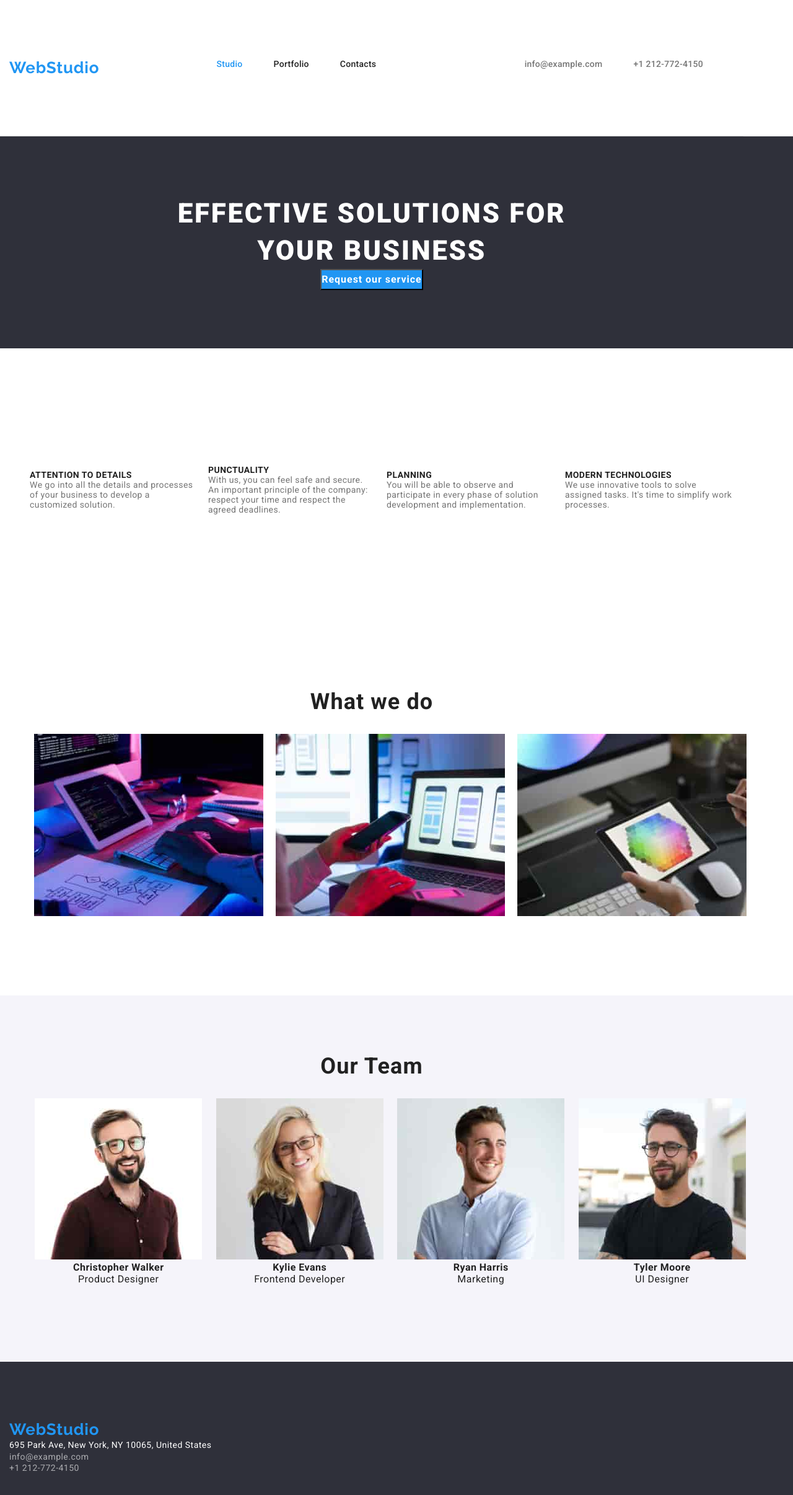
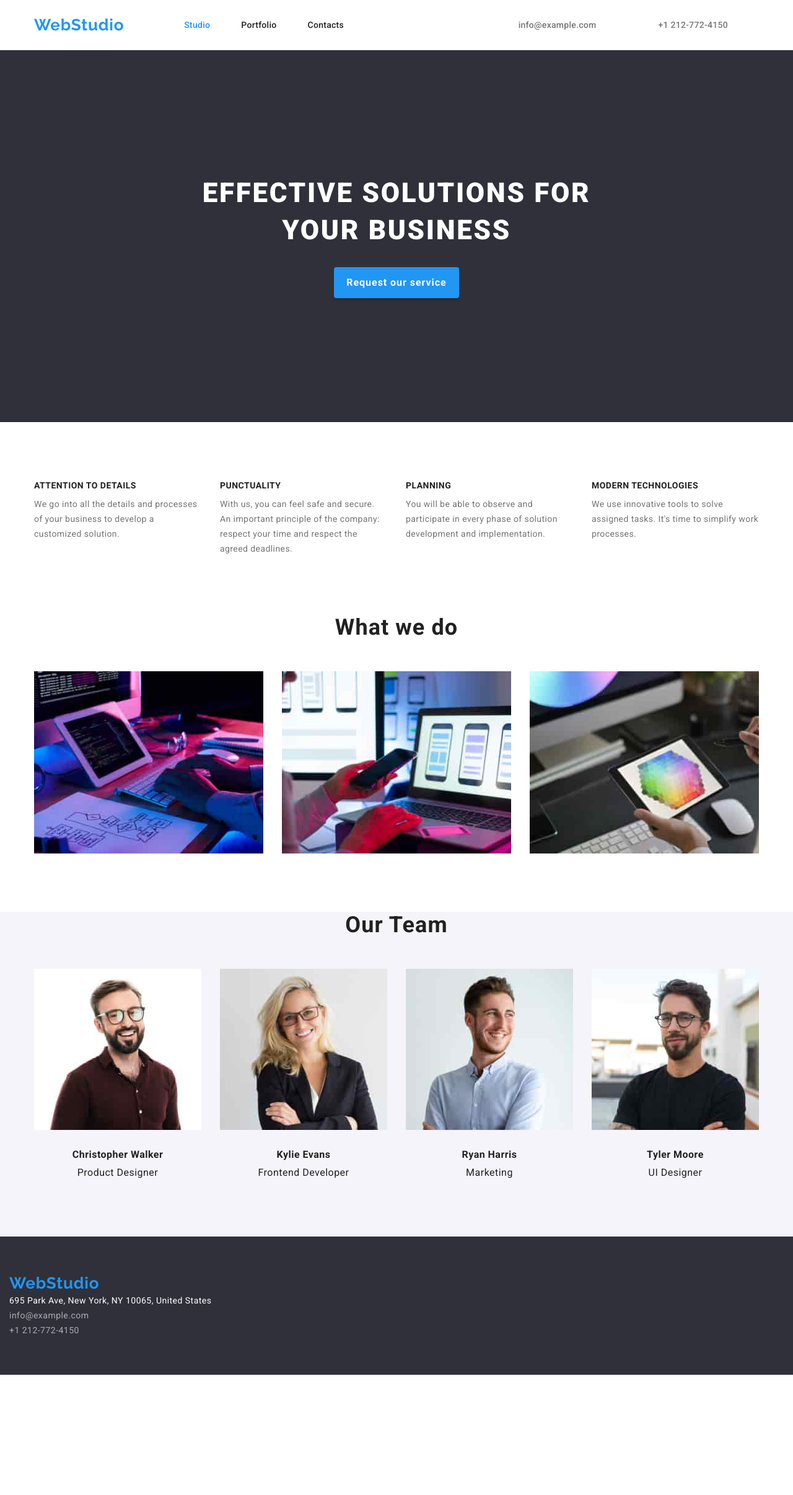
Before and after one commit to jiml268/goit-markup-hw-03, a plain HTML site: page index.html in a window 1280 px wide. Shown: the whole page at 62% size. After the commit the page ends 2218 px from the top, so only its background shows below. Drawn offline with nearby package versions, Linux system fonts and the light colour scheme.

Commit message:
correction to homework

```diff
--- a/css/styles.css
+++ b/css/styles.css
@@ -17,146 +17,139 @@
     padding: 0;
 }
 
-.display-flex-row{
-    display: flex;
-    flex-direction: row;
-    align-items: center;
-    justify-content: center;
-    flex-wrap: wrap;
-    width:1170px;
-    justify-content: space-around;
-    margin: 30px;
+p, h1, h2, h3, h4,h5,h6{
+    margin-top: 0;
+    margin-bottom: 0;
 }
 
 
-
-.container{
-width:1200px;
+ul {
+    list-style-type: none;
+    margin-top: 0;
+        margin-bottom: 0;
+        padding-left: 0;
 }
 
-.section{
-width: 1200px;
-padding-top: 94px;
-padding-bottom: 94px;
-padding-left: 15px;
-padding-right: 15px;}
 
-
-
-body {font-family: 'Roboto', sans-serif;
+body {
+    font-family: 'Roboto', sans-serif;
     color: var(--main-text-color);
-    font-weight: 500px;
+    font-weight: 500;
     letter-spacing: 0.03em;
 }
 
-.header-bar{display: flex;
-    justify-content: space-between;
-        flex-wrap: wrap;
-        flex-direction: row;
-    border-bottom: 1px solid var(--border-color);
+a {
+    text-decoration: none;
 }
 
-    .header-bar ul{display: flex;
-}
-
-ul{
-    list-style-type: none;
-}
-
-a {text-decoration: none;}
-
-a:hover, a:focus {
+a:hover,
+a:focus {
     color: var(--accent-color);
 }
 
-button{
+button {
     cursor: pointer;
 }
 
-button:hover, button:focus {background:var(--accent-color);}
+img{
+    display: block;
+    max-width: 100%;
+    height: auto;
+}
 
-.navigation-link{
-font-weight: 500;
-    font-size: 14px;
-    line-height: cal(16/14);
-    letter-spacing: 0.02em;
-    color: var(--main-text-color);
+.container {
+    width: 1200px;
+    padding-left: 15px;
+        padding-right: 15px;
+        margin: 0 auto;
+
+}
+
+.section {
+    padding-top: 94px;
+    padding-bottom: 94px;
+
+}
+
+
+/* HEADER */
+header{
+    border-bottom: 1px solid var(--border-color)
+}
+
+.header-bar {
+    display: flex;
+    align-items: center;
+}
+
+.logo {
+    font-family: 'raleway', sans-serif;
+    ;
+    font-weight: 700;
+    font-size: 26px;
+    line-height: 31px;
+    letter-spacing: 0.03em;
+    color: var(--accent-color);
+    margin-right: 97px;
+}
+
+.navigation-list {
+    display: flex;
+}
+
+.navigation-item:not(:last-child){
 margin-right: 50px;
 }
 
-.current-page {color: var(--accent-color);}
-
-.contact-link{
+.navigation-link {
     font-weight: 500;
     font-size: 14px;
-    line-height: cal(14/16);
+    line-height: calc(16/14);
+    letter-spacing: 0.02em;
+    color: var(--main-text-color);
+    display: block;
+    padding-top: 32px;
+    padding-bottom: 32px;
+
+}
+
+
+.current-page {
+    color: var(--accent-color);
+}
+
+.header-contacts-list{
+display: flex;
+margin-left: auto;
+}
+
+.header-contact-item:not(:last-child) {
+        margin-right: 50px;
+    }
+
+.contact-link {
+    font-weight: 500;
+    font-size: 14px;
+    line-height: calc(14/16);
     letter-spacing: 0.02em;
     color: var(--secondary-text-color);
     margin-right: 50px;
 }
 
-.contact-link:hover, .contact-link:focus{
+.contact-link:hover,
+.contact-link:focus {
     font-size: 14px;
-    line-height:cal(14/16);
+    line-height: calc(14/16);
     letter-spacing: 0.02em;
     color: var(--accent-color);
 }
 
-.footer-layout{
-    width: 1200px;
-padding-top: 60px;
-padding-bottom: 60px;
-padding-left: 15px;
-padding-right: 15px;}
+/*HERO*/
 
-
-.footer-address {
-    display: block;
-    font-style: normal;
-    color: var(--white-text-color);
-}
-
-
-.site-footer {
-      background-color: #2F303A;}
-
-.footer-addreess-link {
-      font-weight: 400;
-      font-size: 14px;
-      line-height: cal(24/14);
-      color: var(--white-text-color);
-}
-
-  .footer-addreess:hover,
-  .footer-addreess:focus {
-    color: var(--accent-color);
-  }
-
-  .foot-contact {
-      font-weight: 400;
-      font-size: 14px;
-      line-height: cal(24/14);
-      color: var(--footer-contact-color);
-  }
-
-  .foot-contact:hover,
-  .foot-contact:focus {
-    color: var(--accent-color);
-  }
-
-.logo {
-    font-family: 'raleway', sans-serif;;
-    font-weight: 700;
-    font-size: 26px;
-    line-height: 31px;
-    letter-spacing: 0.03em;
-    color: var(--accent-color);
-}
-
-/*Studio formating*/
-
-.solutions-hero {
+.hero-section {
     background-color: #2F303A;
+    padding-top: 200px;
+    padding-bottom: 200px;
 
 }
 
@@ -175,10 +168,12 @@ padding-right: 15px;}
     letter-spacing: 0.06em;
     text-transform: uppercase;
     color: var(--white-text-color);
-    width:696px;
+    width: 696px;
+    margin-bottom: 30px;
 }
 
 .hero-button {
+    font-family: Roboto;
     font-weight: 700;
     font-size: 16px;
     line-height: calc(30/16);
@@ -186,94 +181,279 @@ text-align: center;
     letter-spacing: 0.06em;
     background-color: var(--accent-color);
     color: var(--white-text-color);
+    padding: 10px 20px;
+    border: none;
+    box-shadow: 0px 4px 4px rgba(0, 0, 0, 0.15);
+        border-radius: 4px;
 }
 
-.hero-button:hover, .hero-button:focus{
+.hero-button:hover,
+.hero-button:focus {
     background-color: darkblue;
 }
 
-.our-team{
+
+
+/* FEATURES */
+.feature-title-hide{
+    position: absolute;
+        width: 1px;
+        height: 1px;
+        margin: -1px;
+        border: 0;
+        padding: 0;
+        white-space: nowrap;
+        clip-path: inset(100%);
+        clip: rect(0 0 0 0);
+        overflow: hidden;
+}
+
+
+
+.features-list {
+    display: flex;
+
+
+}
+
+.feature-item:not(:last-child){
+margin-right: 30px;
+}
+
+.feature-item{
+    width: 270px;
+}
+
+.feature-title {
+    font-weight: 700;
+    font-size: 14px;
+    line-height: calc(16/14);
+    text-transform: uppercase;
+    color: var(--main-text-color);
+    margin-bottom: 10px;
+
+}
+
+.featues-text {
+    font-weight: 400;
+    font-size: 14px;
+    line-height: calc(24/14);
+    letter-spacing: 0.03em;
+    color: var(--main-title-color);
+}
+
+/*WHAT WE DO*/
+.what-we-do-section{
+    padding-top: 0;
+}
+
+.what-we-do-title{
+    font-weight: 700;
+        font-size: 36px;
+        line-height: calc(42/36);
+        text-align: center;
+        letter-spacing: 0.03em;
+        color: var(--main-text-color);
+        margin-bottom: 50px;
+}
+
+.what-we-do-list{
+    display: flex;
+}
+
+.what-we-do-item:not(:last-child) {
+    margin-right: 30px;
+}
+
+/*OUR TEAM*/
+
+.our-team-section {
+    padding-top: 0;
     background-color: var(--secondary-background);
 }
-.section-description{
+
+.our-team-title {
     font-weight: 700;
     font-size: 36px;
-        line-height: cal(42/36);
+    line-height: calc(42/36);
+    text-align: center;
+    letter-spacing: 0.03em;
+    color: var(--main-text-color);
+    margin-bottom: 50px;
+}
+
+.our-team-list {
+    display: flex;
+}
+
+.our-team-item:not(:last-child) {
+    margin-right: 30px;
+}
+
+.section-description {
+    font-weight: 700;
+    font-size: 36px;
+    line-height: calc(42/36);
     text-align: center;
     letter-spacing: 0.03em;
 
     color: var(--main-text-color);
 }
 
-.features{
-    display: flex;
-    flex-direction: row;
-    align-items: center;
-    justify-content: space-evenly;
 
-}
 
-.feature-title{
-    font-weight: 700;
-    font-size: 14px;
-    line-height: cal(16/14);
-    text-transform: uppercase;
-    color: var(--main-text-color);
-    width: 270px;
-}
-
-.featues-text{
-font-weight: 400;
-font-size: 14px;
-line-height: cal(24/14);
-letter-spacing: 0.03em;
-color: var(--main-title-color);
-width: 270px;
-}
-
-.employee-name{
+.employee-name {
+    padding-top: 30px;
+    padding-bottom: 10px;
     font-size: 16px;
-    line-height: cal(19/16);
+    line-height: calc(19/16);
     text-align: center;
     letter-spacing: 0.03em;
 }
 
 
-.employee-postion{
+.employee-postion {
     font-weight: 400;
     font-size: 16px;
     line-height: calc(19/16);
     text-align: center;
 }
 
+/*FOOTER*/
 
-/*portfolio formating*/
-
-.protfolio-work-button {
-    font-size: 16px;
-    font-weight: 500;
-    line-height: cal(26/16);
-    text-align: center;
-    color: var(--main-text-color);
-    margin-right: 8px;
-
-}
-.protfolio-work-button:hover, .protfolio-work-button:focus{
-    background-color:var(--accent-color);
-    color:var(--white-text-color)
-}
-
-.project-type{
-    font-weight: 400;
-    font-size: 16px;
-    line-height: cal(30/16);
-    color: var(--main-title-color);
+.footer-section {
+    width: 1200px;
+    padding-top: 60px;
+    padding-bottom: 60px;
+    padding-left: 15px;
+    padding-right: 15px;
 }
 
 
-.project-title{
+
+
+
+.footer-address {
+    display: block;
+    font-style: normal;
+    color: var(--white-text-color);
+}
+
+
+.site-footer {
+    background-color: #2F303A;
+}
+
+.footer-addreess-link {
+    font-weight: 400;
+    font-size: 14px;
+    line-height: calc(24/14);
+    color: var(--white-text-color);
+}
+
+.footer-addreess:hover,
+.footer-addreess:focus {
+    color: var(--accent-color);
+}
+
+.foot-contact {
+    font-weight: 400;
+    font-size: 14px;
+    line-height: calc(24/14);
+    color: var(--footer-contact-color);
+}
+
+.foot-contact:hover,
+.foot-contact:focus {
+    color: var(--accent-color);
+}
+
+
+
+/*portfolio Paage formating*/
+
+
+.portfolio-section {
+    padding-top: 0;}
+
+/*BUTTON SECTION*/
+
+.portfolio-button-list{
+    display:flex;
+flex-direction: row;
+width: 462px;
+margin-left: auto;
+margin-right:auto ;
+margin-bottom: 50px;
+}
+
+
+
+.portfolio-button-item:not(:last-child){
+    padding-right: 8px;
+}
+
+
+.protfolio-work-button {
+    font-family: Roboto;
+    font-size: 16px;
+    font-weight: 500;
+    line-height: calc(26/16);
+    text-align: center;
+    color: var(--main-text-color);
+    background: #F5F4FA;;
+    padding: 26px 6px;
+    border: none;
+
+}
+
+.protfolio-work-button:hover,
+.protfolio-work-button:focus {
+    background-color: var(--accent-color);
+  color: var(--white-text-color)
+
+}
+
+.project-type {
+    font-weight: 400;
+    font-size: 16px;
+    line-height: calc(30/16);
+    color: var(--main-title-color);
+}
+/*PORTFOLIO IMAGE*/
+
+
+.portfolio-image-list {
+    display: flex;
+    flex-wrap: wrap;
+}
+
+.portfolio-image-item {
+    background: #FFFFFF;
+    border: 1px solid #EEEEEE;
+    margin-bottom: 30px;
+}
+
+.portfolio-image-item:not(:nth-child(3n)) {
+    margin-right: 30px;
+}
+
+.project-type {
+    font-weight: 400;
+    font-size: 16px;
+    line-height: calc(30/16);
+    color: var(--main-title-color);
+    padding-left: 24px;
+    padding-bottom: 20px;
+}
+
+
+.project-title {
     font-weight: 700;
     font-size: 18px;
-    line-height: cal(36/18);
+    line-height: calc(36/18);
     letter-spacing: 0.06em;
+    padding-top: 20px;
+    padding-bottom: 4px;
+    padding-left: 24px;
 }
--- a/index.html
+++ b/index.html
@@ -1,6 +1,6 @@
 <!DOCTYPE html>
 <html lang="en">
-  <head class="section">
+  <head>
     <meta charset="UTF-8">
     <meta http-equiv="X-UA-Compatible" content="IE=edge">
     <meta name="viewport" content="width=device-width, initial-scale=1.0">
@@ -16,63 +16,64 @@
   </head>
   <body>
     <header>
-      <div class="section header-bar">
+      <div class="container header-bar">
       <a href="./index.html" class="logo"> WebStudio</a>
       <nav>
-        <ul>
-          <li>
+        <ul class="navigation-list">
+          <li class="navigation-item">
             <a href="./index.html" class="navigation-link current-page"> Studio</a>
           </li>
-          <li>
+          <li class="navigation-item">
             <a href="./portfolio.html" class="navigation-link "> Portfolio</a>
           </li>
-          <li>
+          <li class="navigation-item">
           <a href="#" class="navigation-link"> Contacts</a>
           </li>
         </ul>
       </nav>
-      <ul>
-        <li>
+      <ul class="header-contacts-list">
+        <li class="header-contact-item">
           <a href="mailto:info@example.com" class="contact-link">info@example.com</a>
         </li>
-        <li>
+        <li class="header-contact-item">
           <a href="tel:12127724150" class="contact-link">+1 212-772-4150</a>
         </li>
       </ul>
     </div>
     </header>
     <main>
-      <section class="solutions-hero">
-        <div class="section section-bar solutions-hero-flex">
+      <section class="hero-section">
+        <div class="container solutions-hero-flex">
         <h1 class="solutions-title">EFFECTIVE SOLUTIONS FOR YOUR BUSINESS</h1>
         <button class="hero-button" type="button">Request our service</button>
       </div>
       </section>
       <section class="section">
-        <div class="section">
-        <ul  class="features">
-          <li>
+        <div class="container">
+          <h2 class="feature-title-hide"> Our Featues</h2>
+        <ul  class="features-list">
+          <li class="feature-item">
             <h3 class="feature-title">ATTENTION TO DETAILS</h3>
             <p class="featues-text">
               We go into all the details and processes of your business to
               develop a customized solution.
             </p>
           </li>
-          <li>
+          <li class="feature-item">
             <h3 class="feature-title" >PUNCTUALITY</h3>
             <p class="featues-text">
               With us, you can feel safe and secure. An important principle of
               the company: respect your time and respect the agreed deadlines.
             </p>
           </li>
-          <li>
+          <li class="feature-item">
             <h3 class="feature-title">PLANNING</h3>
             <p class="featues-text">
               You will be able to observe and participate in every phase of
               solution development and implementation.
             </p>
           </li>
-          <li>
+          <li class="feature-item">
             <h3 class="feature-title">MODERN TECHNOLOGIES</h3>
             <p class="featues-text">
               We use innovative tools to solve assigned tasks. It's time to
@@ -82,25 +83,25 @@
         </ul>
       </div>
       </section>
-      <section>
-        <div class="section">
-        <h2 class="section-description">What we do</h2>
-        <ul class="display-flex-row">
-          <li>
+      <section class="section what-we-do-section">
+        <div class="container">
+        <h2 class="what-we-do-title">What we do</h2>
+        <ul class="what-we-do-list">
+          <li class="what-we-do-item">
             <img
               src="./images/person-types.jpg"
               alt="Person types on keyboard"
               width="370"
             >
           </li>
-          <li>
+          <li class="what-we-do-item">
             <img
               src="./images/moble-test.jpg"
               alt="testing layout for moble devices"
               width="370"
             >
           </li>
-          <li>
+          <li class="what-we-do-item">
             <img
               src="./images/color-picking.jpg"
               alt="Color picking chart on tablet"
@@ -110,11 +111,11 @@
         </ul>
       </div>
       </section>
-      <section class="our-team">
-        <div class="section">
-        <h2 class="section-description">Our Team</h2>
-        <ul class="display-flex-row">
-          <li>
+      <section class="section our-team-section">
+        <div class="container">
+        <h2 class="our-team-title">Our Team</h2>
+        <ul class="our-team-list">
+          <li class="our-team-item">
             <img
               src="./images/christopher-walker.jpg"
               alt="picture of Christopher Walker"
@@ -123,7 +124,7 @@
             <h3 class="employee-name">Christopher Walker</h3>
             <p class="employee-postion">Product Designer</p>
           </li>
-          <li>
+          <li class="our-team-item">
             <img
               src="./images/kylie-evans.jpg"
               alt="picture of Kylie Evans"
@@ -132,7 +133,7 @@
             <h3 class="employee-name">Kylie Evans</h3>
             <p class="employee-postion">Frontend Developer</p>
           </li>
-          <li>
+          <li class="our-team-item">
             <img
               src="./images/ryan-harris.jpg"
               alt="picture of Ryan Harris"
@@ -141,7 +142,7 @@
             <h3 class="employee-name">Ryan Harris</h3>
             <p class="employee-postion">Marketing</p>
           </li>
-          <li>
+          <li class="our-team-item">
             <img
               src="./images/tyler-moore.jpg"
               alt="picture of Tyler Moore"
@@ -155,7 +156,7 @@
       </section>
     </main>
     <footer class="site-footer">
-      <div class="section">
+      <div class="footer-section">
       <a href="./index.html" class="logo">WebStudio</a>
       <address class="footer-address">
         <a href="https://goo.gl/maps/5cGNWwdfsy72YUbW6" class="footer-addreess-link" target="_blank">
```
Also changed, not shown: portfolio.html (+38 -51 lines). Lines whose indentation alone changed are shown as unchanged.
